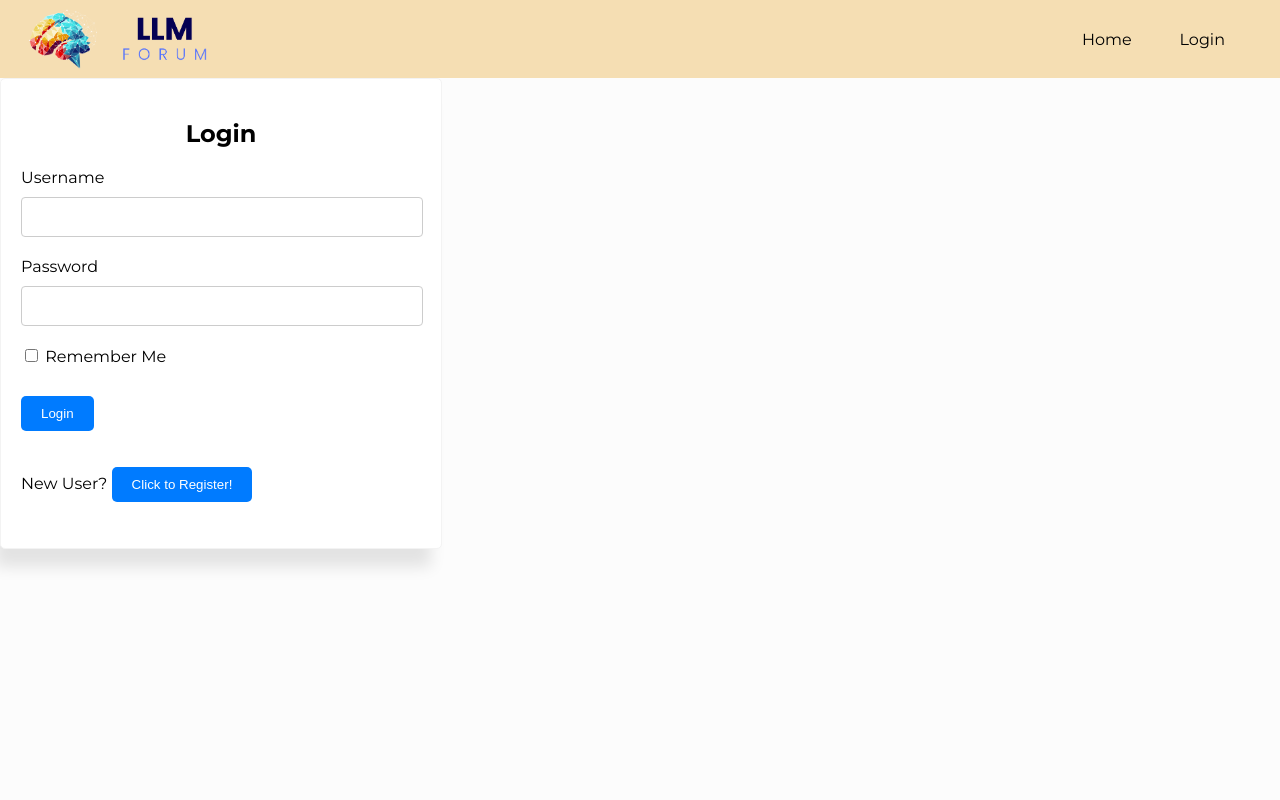
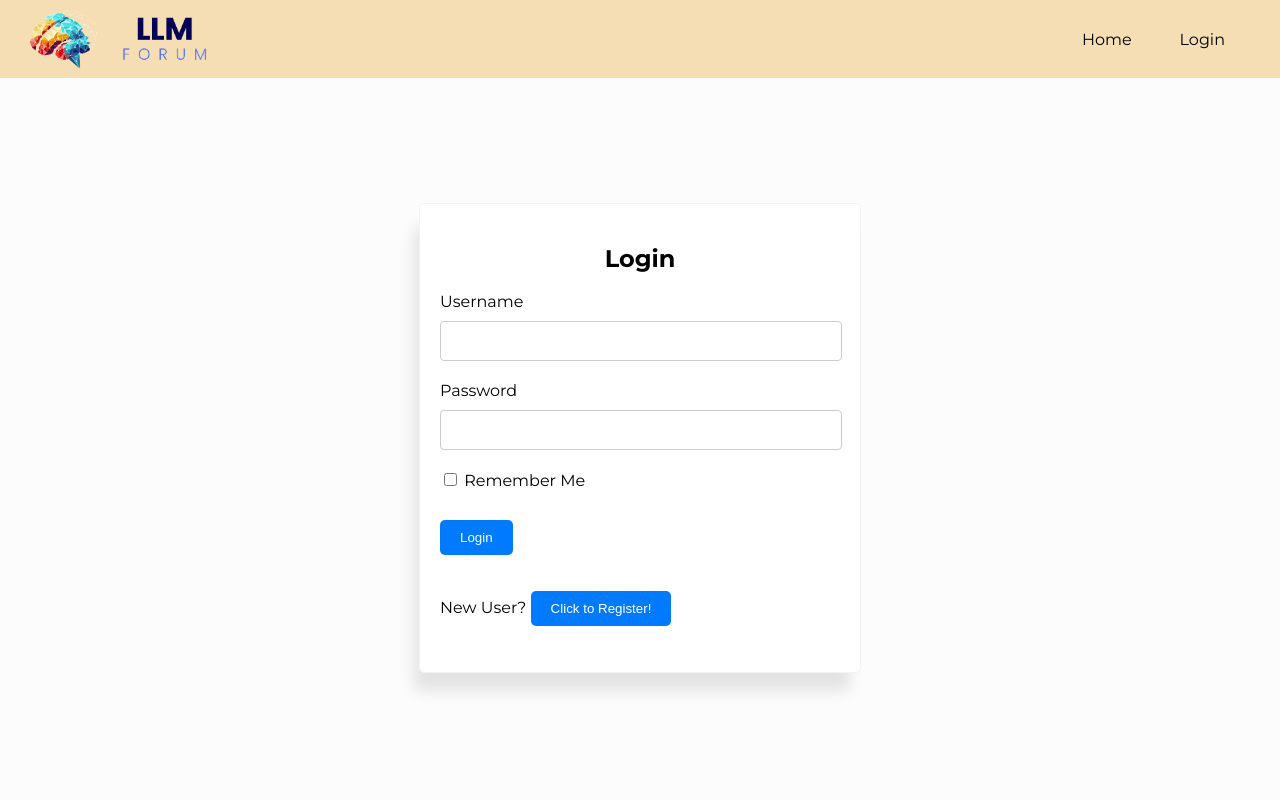
Before and after one commit to jith4j/CITS5505-Agile-Web-Development, a Flask app: page /login in a window 1280 px wide. Run offline with Flask 3, Linux system fonts and the light colour scheme; some web fonts are replaced.

Commit message:
Styling to login.html: center aligned the login container.

```diff
--- a/app/templates/login.html
+++ b/app/templates/login.html
@@ -1,6 +1,7 @@
 {% extends "navbar.html" %}
 
 {% block content %}
+<div class="wrapper">
     <div class="login-container">
         <h2 class="login-headings">Login</h2>
         <form action="" method="post" novalidate>
@@ -33,4 +34,5 @@
         </form>
         <p>New User? <button class="btn"><a href="{{ url_for('register') }}">Click to Register!</a></button></p>
     </div>
+</div>
 {% endblock %}
```
Lines whose indentation alone changed are shown as unchanged.
